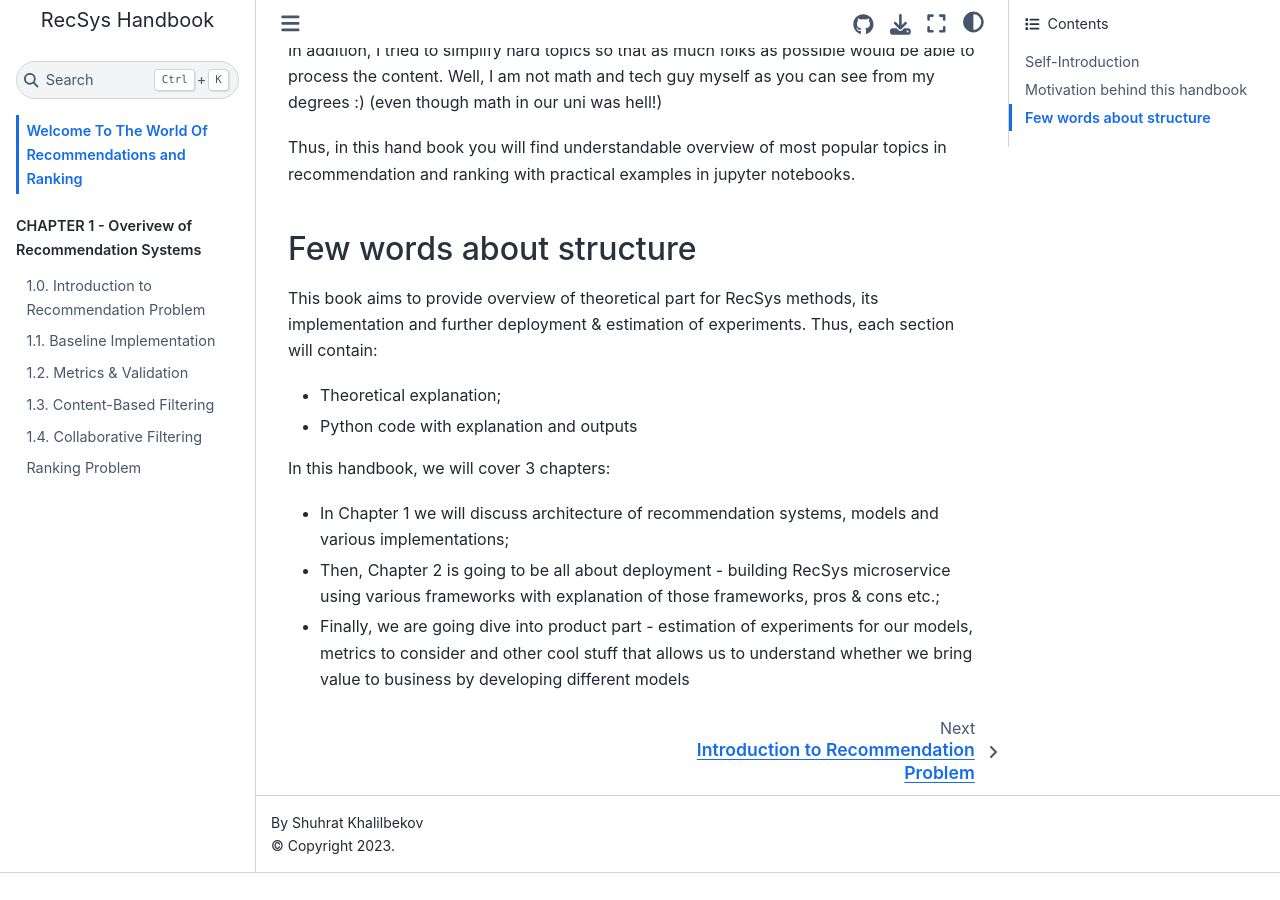
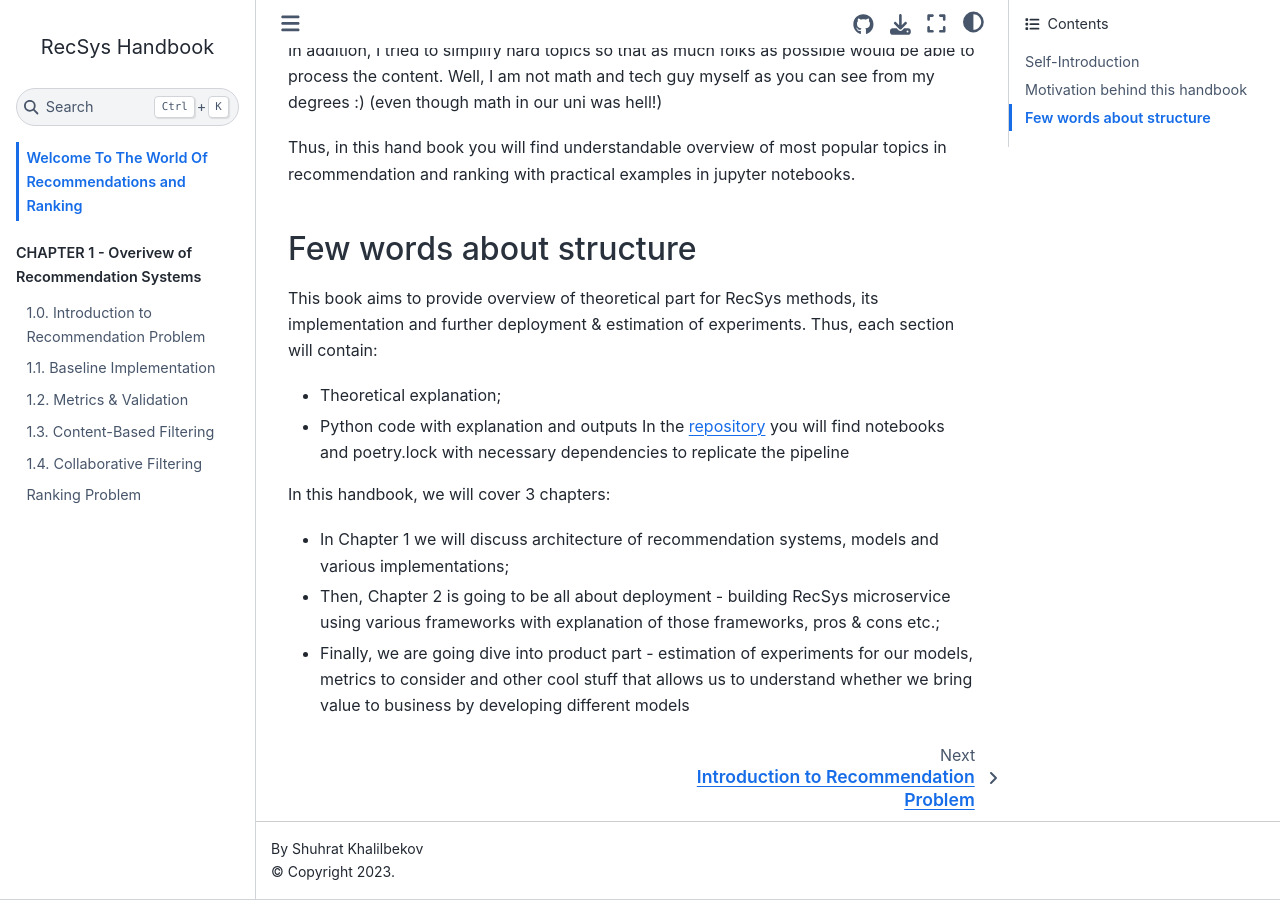
Before and after one commit to kshurik/rekkobook, a Jupyter Book: the page built from docs/index.md, in a window 1280 px wide and 900 px high, scrolled down 1231 px. Built offline with Jupyter Book 1.0.4 settings and Sphinx 7.4.7 and the Sphinx Book theme 1.1.4, drawn with Linux system fonts in a browser that asks for light colours; before the commit the page ends 2104 px from its top, so only the background shows below that.

Commit message:
added info about notebooks to intro and updated README

```diff
--- a/docs/index.md
+++ b/docs/index.md
@@ -53,6 +53,8 @@ This book aims to provide overview of theoretical part for RecSys methods, its i
 and further deployment & estimation of experiments. Thus, each section will contain:
 - Theoretical explanation;
 - Python code with explanation and outputs
+In the [repository](https://github.com/kshurik/rekkobook) you will find notebooks and poetry.lock
+with necessary dependencies to replicate the pipeline
 
 In this handbook, we will cover 3 chapters:
 - In Chapter 1 we will discuss architecture of recommendation systems, models and various implementations;
```
Also changed, not shown: README.md (+9 -1 lines).
